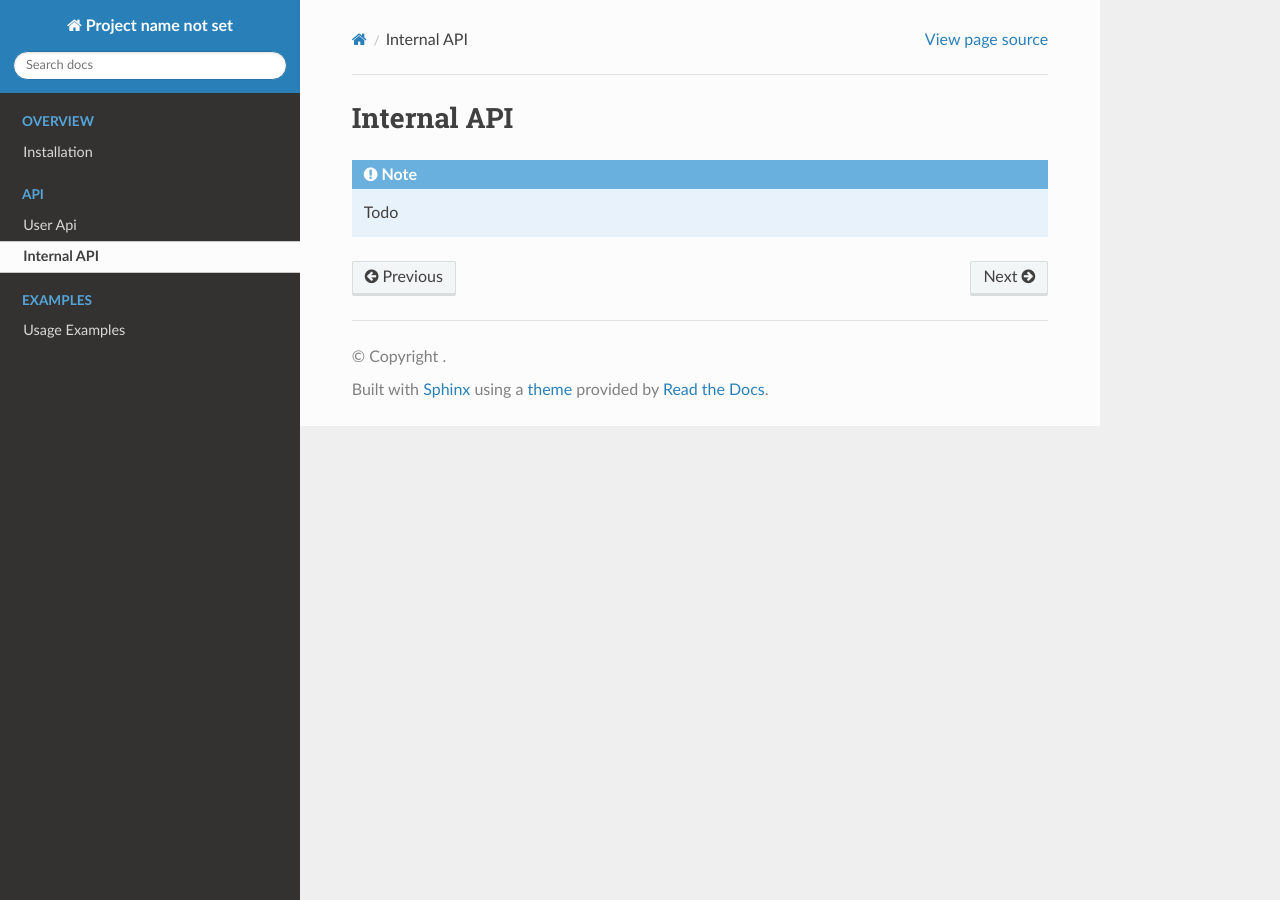
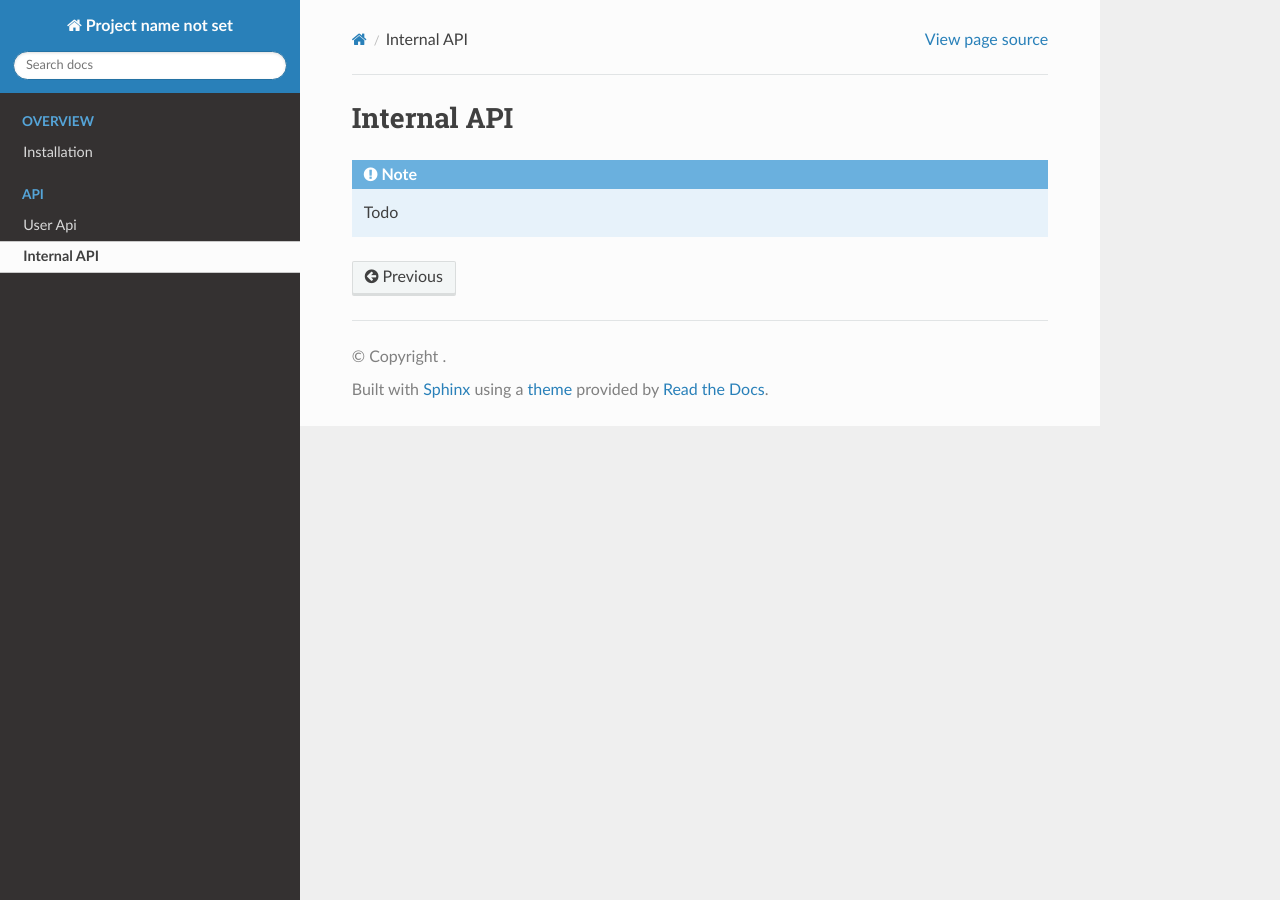
Before and after one commit to philipc2/sci-sonify, a Sphinx documentation site: the page built from docs/source/internal_api.rst, in a window 1280 px wide. Built offline with Sphinx 7.4.7 and the Read the Docs theme 2.0.0, drawn with Linux system fonts in a browser that asks for light colours; pages that are not in the unit, such as notebooks, are missing from menus.

Commit message:
work on examples

```diff
--- a/docs/source/examples.rst
+++ /dev/null
@@ -1,10 +0,0 @@
-Usage Examples
-==============
-
-TODO
-
-
-.. toctree::
-   :maxdepth: 2
-
-   examples/template
--- a/docs/source/index.rst
+++ b/docs/source/index.rst
@@ -33,4 +33,4 @@
    :maxdepth: 1
    :caption: Examples
 
-   examples
+   examples/template
```
Also changed, not shown: docs/source/examples/template.ipynb.
